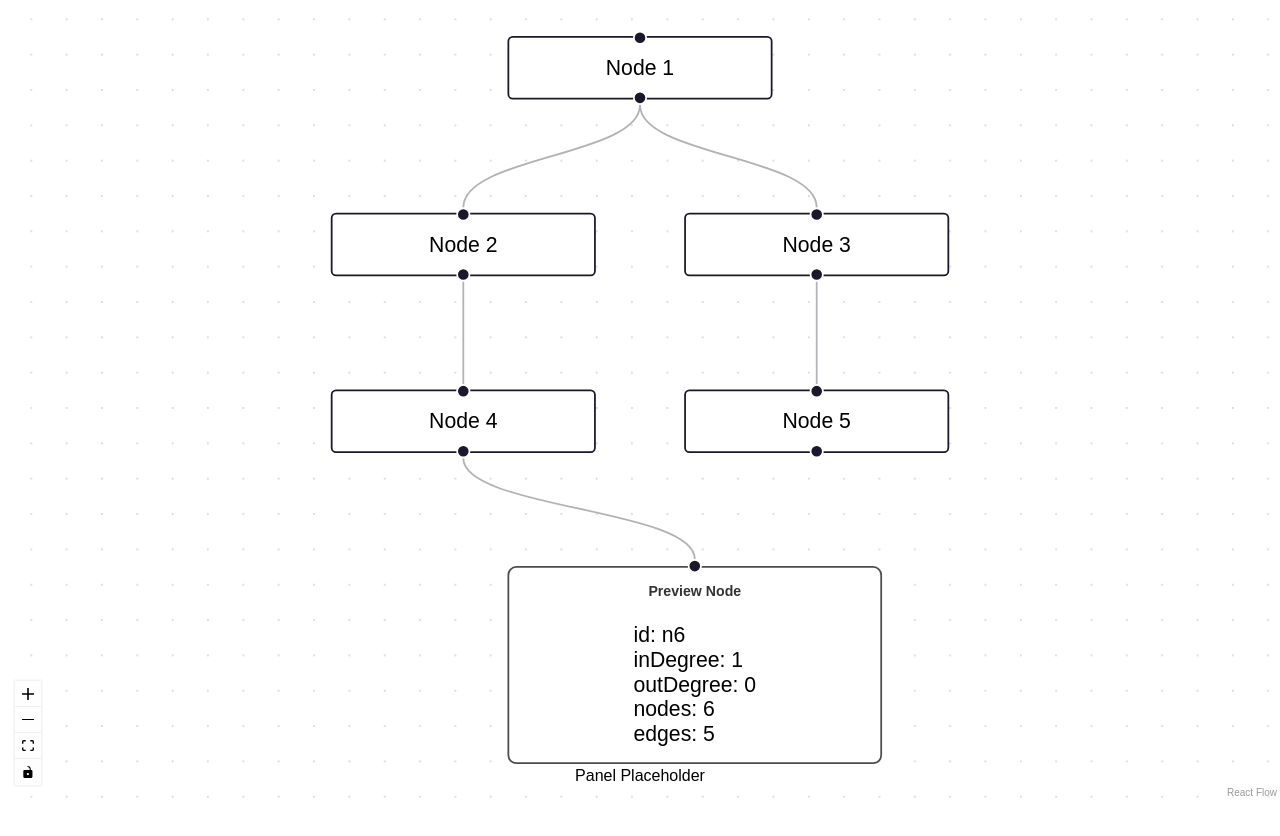
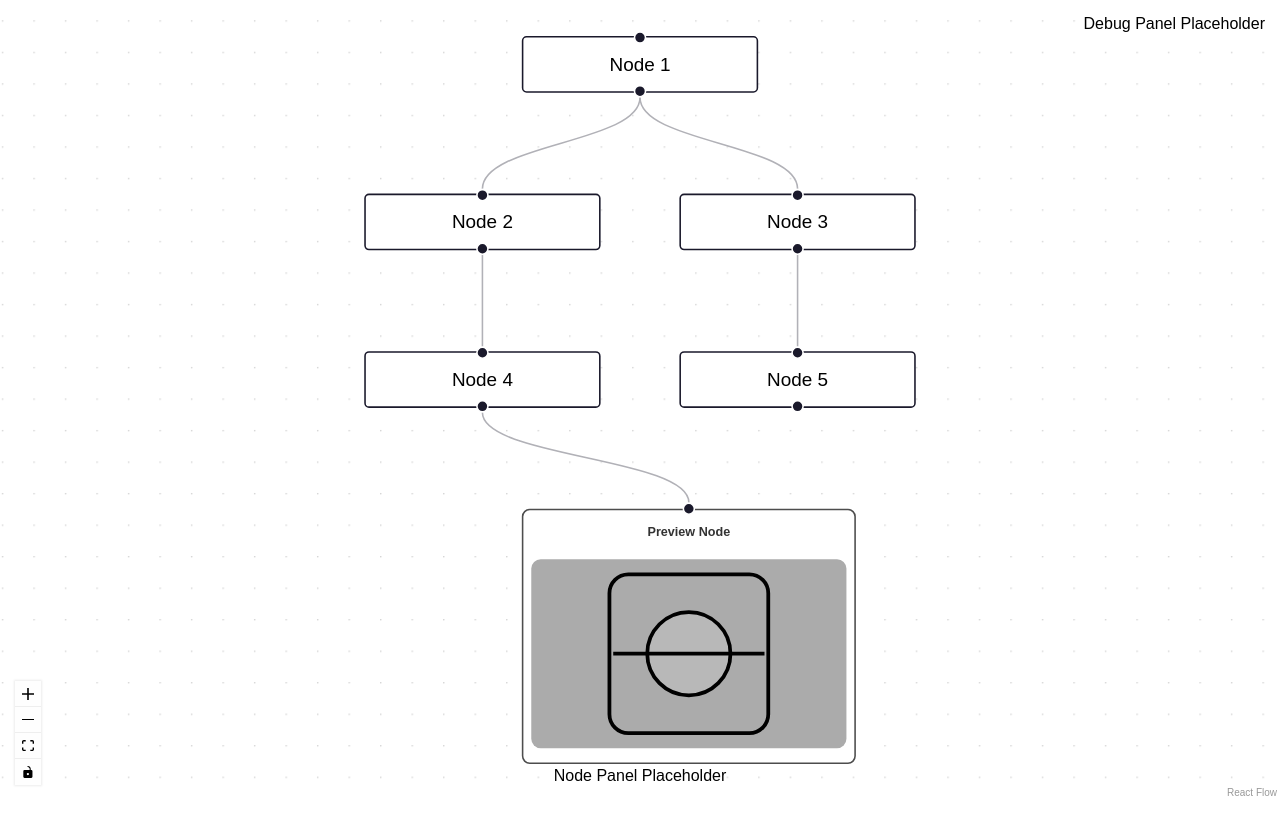
Before and after one commit to SemioSyst/node-vis-editor, a React app: page / in a window 1280 px wide. Shown: the top 836 px of the page. Built offline with nearby package versions, Linux system fonts and the light colour scheme; the HTML template or start-up script is replaced by a standard one.

Commit message:
Add OutputsContext and integrate outputs into PreviewNode
- Introduced OutputsContext for managing node outputs.
- Updated PreviewNode to utilize outputs from context.
- Enhanced compileGraph to include reverse adjacency list.
- Added CSS for preview node styling.

```diff
--- a/src/App.jsx
+++ b/src/App.jsx
@@ -6,6 +6,7 @@ import {
 import PreviewNode from './CustomNodes/PreviewNode.jsx';
 import compileGraph from './compileGraph.js';
 import { GraphIRContext } from './GraphIRContext.js';
+import { OutputsProvider } from './OutputsContext.jsx';
 
 import '@xyflow/react/dist/style.css';
 
@@ -58,9 +59,24 @@ export default function App() {
     console.groupEnd();
   }, [graphIR]);
 
+  const initialOutputs = useMemo(() => ({
+  // Let n6 (Preview) subscribe to n4's output, creating a simple demo data flow
+    n4: {
+      kind: 'group',
+      viewBox: '0 0 100 100',
+      children: [
+        { kind: 'rect', x: 8, y: 8, w: 84, h: 84, rx: 10, ry: 10, fill: 'none', stroke: '#000000', strokeWidth: 2 },
+        { kind: 'circle', cx: 50, cy: 50, r: 22, fill: 'rgba(255,255,255,0.15)', stroke: '#000000', strokeWidth: 2 },
+        { kind: 'line', x1: 10, y1: 50, x2: 90, y2: 50, stroke: '#000000', strokeWidth: 2 },
+      ],
+    },
+  }), []);
+
+
   return (
     <div style={{ width: '100vw', height: '100vh' }}>
       <GraphIRContext.Provider value={graphIR}>
+        <OutputsProvider initialOutputs={initialOutputs}>
           <ReactFlow
             nodes={nodes}
             edges={edges}
@@ -70,10 +86,12 @@ export default function App() {
             nodeTypes={nodeTypes}
             fitView
           >
-          <Panel position="bottom-center">Panel Placeholder</Panel>
+            <Panel position="bottom-center">Node Panel Placeholder</Panel>
+            <Panel position="top-right">Debug Panel Placeholder</Panel>
             <Background color="#ccc" variant={BackgroundVariant.Dots}/>
             <Controls/>
           </ReactFlow>
+        </OutputsProvider>
       </GraphIRContext.Provider>
     </div>
   );
--- a/src/CustomNodes/PreviewNode.css
+++ b/src/CustomNodes/PreviewNode.css
@@ -0,0 +1,30 @@
+.preview-node {
+  height: 150px;
+  width: 200px;
+  border: 1px solid #4d4d4d;
+  padding: 5px;
+  border-radius: 5px;
+  background: white;
+  display: grid;
+  place-items: center;
+}
+
+#preview-node-label {
+  font-size: 8px;
+  font-weight: bold;
+  color: #333;
+}
+
+#preview-node-stats {
+  font-size: 8px;
+  margin-top: 6px;
+}
+
+#preview-node-content {
+    width: 100%;
+    height: 120px;
+    margin-top: 6px;
+    background: #ababab;
+    border-radius: 6px;
+    overflow: hidden;
+}
--- a/src/CustomNodes/PreviewNode.jsx
+++ b/src/CustomNodes/PreviewNode.jsx
@@ -1,15 +1,59 @@
 import { useCallback, useMemo } from 'react';
 import { Position, Handle } from '@xyflow/react';
 import { useGraphIR } from '../GraphIRContext.js'; // import the custom hook to access graphIR context
+import { useOutputs } from '../OutputsContext.jsx'; // import the custom hook to access outputs context
 import './PreviewNode.css';
 
+// A simple function to render SVG shapes based on a spec object. This is just for demonstration;
+function renderShape(spec) {
+    if (!spec) return null;
+
+    // If the spec is an array, render each item in the array (allows for grouping multiple shapes)
+    if (Array.isArray(spec)) {
+        return spec.map((s, i) => <g key={i}>{renderShape(s)}</g>);
+    }
+
+    // Otherwise, render a single shape based on its kind
+    switch (spec.kind) {
+        case 'circle':
+        return <circle cx={spec.cx} cy={spec.cy} r={spec.r} fill={spec.fill ?? 'none'} stroke={spec.stroke} strokeWidth={spec.strokeWidth} opacity={spec.opacity} />;
+        case 'rect':
+        return <rect x={spec.x} y={spec.y} width={spec.w} height={spec.h} rx={spec.rx} ry={spec.ry} fill={spec.fill ?? 'none'} stroke={spec.stroke} strokeWidth={spec.strokeWidth} opacity={spec.opacity} />;
+        case 'line':
+        return <line x1={spec.x1} y1={spec.y1} x2={spec.x2} y2={spec.y2} stroke={spec.stroke ?? '#fff'} strokeWidth={spec.strokeWidth ?? 2} opacity={spec.opacity} />;
+        case 'polyline':
+        return <polyline points={spec.points} fill="none" stroke={spec.stroke ?? '#fff'} strokeWidth={spec.strokeWidth ?? 2} opacity={spec.opacity} />;
+        case 'polygon':
+        return <polygon points={spec.points} fill={spec.fill ?? 'none'} stroke={spec.stroke ?? '#fff'} strokeWidth={spec.strokeWidth ?? 2} opacity={spec.opacity} />;
+        case 'path':
+        return <path d={spec.d} fill={spec.fill ?? 'none'} stroke={spec.stroke ?? '#fff'} strokeWidth={spec.strokeWidth ?? 2} opacity={spec.opacity} />;
+        case 'text':
+        return <text x={spec.x} y={spec.y} fontSize={spec.fontSize ?? 12} fill={spec.fill ?? '#fff'}>{spec.text}</text>;
+        case 'group':
+        return <g transform={spec.transform}>{renderShape(spec.children)}</g>;
+        default:
+        return null;
+    }
+}
+
+
 function PreviewNode(props) {
-  const graphIR = useGraphIR();
+    const graphIR = useGraphIR(); // use the custom hook to get the current graphIR from context
+    const { outputs } = useOutputs(); // use the custom hook to get the current outputs from context
+
+    const myId = String(props.id);
+
+    const sourceId = useMemo(() => {
+        const upstream = graphIR.reverseAdj?.[myId] ?? [];
+        return upstream.length ? String(upstream[0]) : null; // demo: just take the first upstream node as the source
+    }, [graphIR, myId]);
+
+    const spec = sourceId ? outputs[sourceId] : null;
 
     const onClick = useCallback(() => {
         // log the graphIR snapshot when the node is clicked
         console.log('[PreviewNode] graphIR snapshot:', graphIR);
-    alert('Preview Node clicked! Check console for graphIR snapshot.');
+        alert('Preview Node clicked!');
     }, [graphIR]);
 
     const stats = useMemo(() => {
@@ -24,13 +68,26 @@ function PreviewNode(props) {
             <Handle type="target" position={Position.Top} />
             <div id="preview-node-label">Preview Node</div>
 
-      <div style={{ fontSize: 12, marginTop: 6 }}>
+            <div id="preview-node-content" >
+                {spec ? (
+                    <svg width="100%" height="100%" viewBox={spec.viewBox ?? '0 0 100 100'} preserveAspectRatio="xMidYMid meet">
+                    {renderShape(spec)}
+                    </svg>
+                ) : (
+                    <div style={{ fontSize: 12, opacity: 0.6, padding: 8 }}>
+                    No output {sourceId ? `(from ${sourceId} missing)` : '(no input)'}
+                    </div>
+                )}
+            </div>
+            {/*
+            <div id="preview-node-stats">
                 <div>id: {props.id}</div>
                 <div>inDegree: {stats.inD}</div>
                 <div>outDegree: {stats.outD}</div>
                 <div>nodes: {Object.keys(graphIR.nodesById || {}).length}</div>
                 <div>edges: {graphIR.edges?.length ?? 0}</div>
             </div>
+            */}
         </div>
     );
 }
--- /dev/null
+++ b/src/OutputsContext.jsx
@@ -0,0 +1,38 @@
+// OutputsContext.js
+import { createContext, useContext, useMemo, useState, useCallback } from 'react';
+
+export const OutputsContext = createContext(null);
+
+export function useOutputs() {
+  const ctx = useContext(OutputsContext);
+  if (ctx === null) {
+    throw new Error('useOutputs() must be used inside <OutputsProvider>.');
+  }
+  return ctx;
+}
+
+/**
+ * outputs shape:
+ *   outputs[nodeId] = svgSpec
+ */
+export function OutputsProvider({ children, initialOutputs = null }) {
+  const [outputs, setOutputs] = useState(() => initialOutputs ?? Object.create(null));
+
+  // Helper function to set output for a specific node
+  const setOutput = useCallback((nodeId, value) => {
+    const id = String(nodeId);
+    setOutputs((prev) => ({ ...prev, [id]: value }));
+  }, []);
+
+  // Helper function to clear all outputs
+  const clearOutputs = useCallback(() => {
+    setOutputs(Object.create(null));
+  }, []);
+
+  // Memoize the context value to prevent unnecessary re-renders of consumers
+  const value = useMemo(() => {
+    return { outputs, setOutputs, setOutput, clearOutputs };
+  }, [outputs, setOutput, clearOutputs]);
+
+  return <OutputsContext.Provider value={value}>{children}</OutputsContext.Provider>;
+}
--- a/src/compileGraph.js
+++ b/src/compileGraph.js
@@ -12,6 +12,7 @@ const DEBUG_COMPILER = true; // Set to true to enable debug logging
  *   nodesById: Record<string, { id: string, type: string|null }>,
  *   edges: Array<{ id: string, source: string, target: string, sourceHandle: string|null, targetHandle: string|null }>,
  *   adj: Record<string, string[]>,
+ *   reverseAdj: Record<string, string[]>,
  *   inDegree: Record<string, number>,
  *   outDegree: Record<string, number>,
  *   invalidEdges: Array<{ id: string, reason: string }>
@@ -27,6 +28,7 @@ function compileGraph(nodes, edges) {
     // --- Build node lookup ---
     const nodesById = Object.create(null);
     const adj = Object.create(null);
+    const reverseAdj = Object.create(null);
     const inDegree = Object.create(null);
     const outDegree = Object.create(null);
 
@@ -36,6 +38,7 @@ function compileGraph(nodes, edges) {
         const type = n.type ?? null; // React Flow nodes often have undefined type for "default"
         nodesById[id] = { id, type }; // Store minimal node info
         adj[id] = []; // Initialize adjacency list
+        reverseAdj[id] = []; // Initialize reverse adjacency list
         inDegree[id] = 0; // Initialize in-degree count
         outDegree[id] = 0; // Initialize out-degree count
     }
@@ -73,6 +76,8 @@ function compileGraph(nodes, edges) {
 
         // Add the target to the source's adjacency list
         adj[source].push(target);
+        // Add the source to the target's reverse adjacency list
+        reverseAdj[target].push(source);
 
         // Update in/out degree counts
         outDegree[source] += 1;
@@ -84,6 +89,7 @@ function compileGraph(nodes, edges) {
         nodesById,
         edges: irEdges,
         adj,
+        reverseAdj,
         inDegree,
         outDegree,
         invalidEdges,
@@ -93,6 +99,7 @@ function compileGraph(nodes, edges) {
         console.log("nodesById:", nodesById);
         console.log("edges:", irEdges);
         console.log("adj:", adj);
+        console.log("reverseAdj:", reverseAdj);
         console.log("inDegree:", inDegree, "outDegree:", outDegree);
         if (invalidEdges.length) console.warn("invalidEdges:", invalidEdges);
         console.groupEnd();
```
Lines whose indentation alone changed are shown as unchanged.
